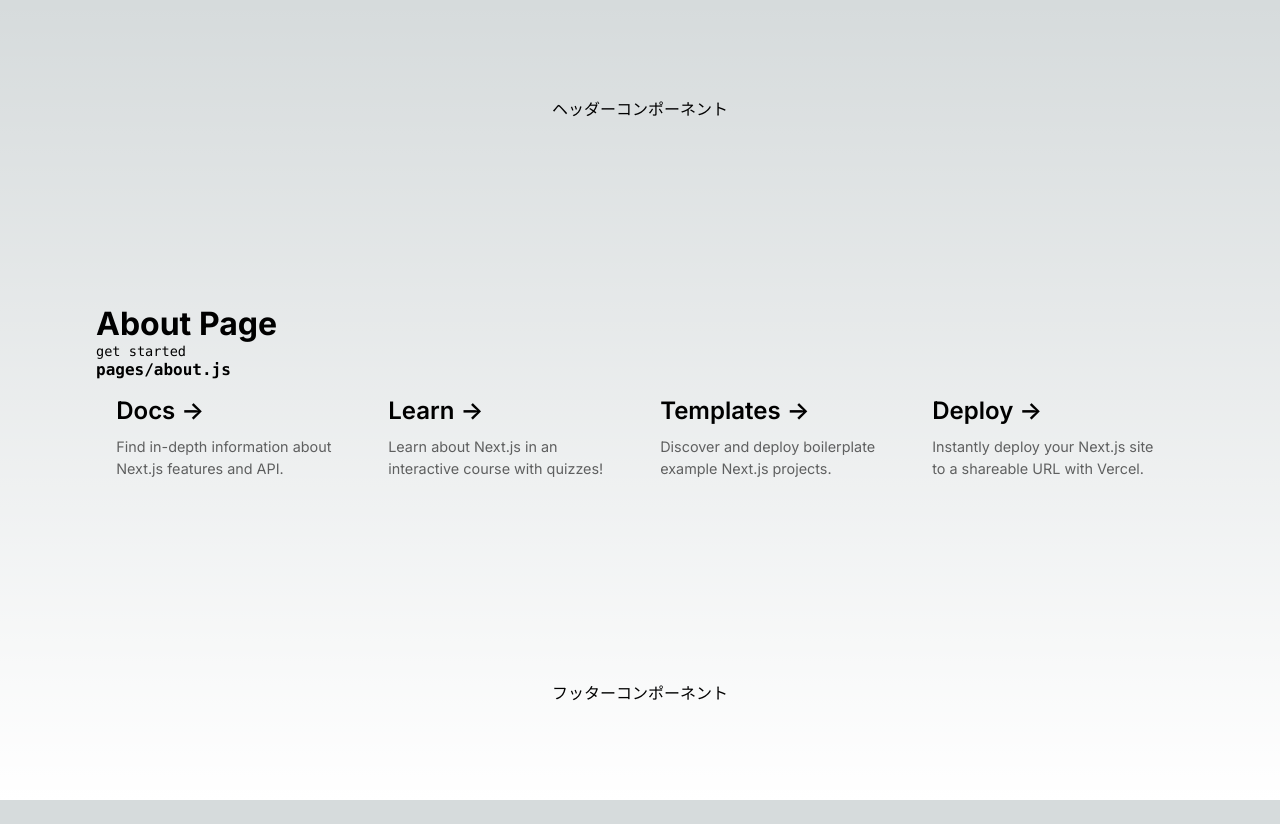
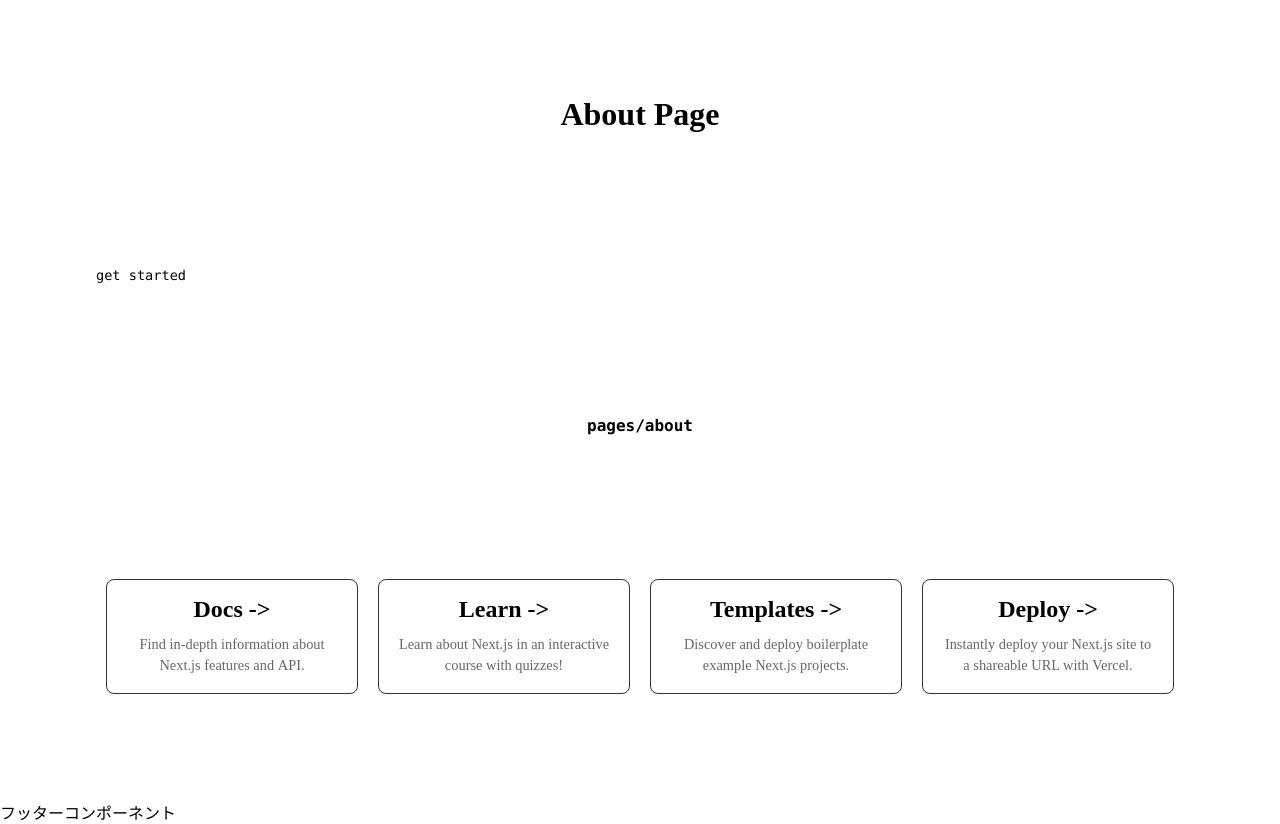
Before and after one commit to nobyn0312/LearnNextjs-react-kouza, a Next.js app: page /about in a window 1280 px wide. Before the commit the page ends 800 px from the top, so only its background shows below. Built offline with nearby package versions, Linux system fonts and the light colour scheme.

Commit message:
mainのコンポーネント化

```diff
--- a/components/Headline.js
+++ b/components/Headline.js
@@ -3,15 +3,13 @@ import styles from "@/styles/Home.module.css";
 
 
 export default function Headline(props) {
-  console.log(props)
   return (
     <>
     <h1 className={styles.title}>{props.page} Page</h1>
-
     <p className={styles.description}>
     get started
     </p>
-    <code className={styles.code}>pages/{props.page}.js</code>
+    <code className={styles.code}>pages/{props.children}</code>
     </>
   );
 }
--- /dev/null
+++ b/src/pages/Main.js
@@ -0,0 +1,19 @@
+import { Inter } from "next/font/google";
+import styles from "@/styles/Home.module.css";
+import Headline from "../../components/Headline";
+import Links from "../../components/Links";
+
+export function Main(props) {
+  return (
+    <>
+      <main className={styles.main}>
+      <Headline page={props.page}>
+        <code className={styles.code}>
+         {props.page}
+        </code>
+      </Headline>
+      <Links/>
+      </main>
+    </>
+  );
+}
--- a/src/pages/about.js
+++ b/src/pages/about.js
@@ -1,33 +1,18 @@
 import Head from "next/head";
-import Image from "next/image";
-import { Inter } from "next/font/google";
 import styles from "@/styles/Home.module.css";
 import { Footer } from "../../components/Footer";
 import { Header } from "../../components/Header";
-import Links from "../../components/Links";
-import Headline from "../../components/Headline";
-const inter = Inter({ subsets: ["latin"] });
+import { Main } from "./Main";
 
 export default function About() {
   return (
     <>
       <Head>
         <title>Create Next App</title>
-        <meta name="description" content="Generated by create next app" />
-        <meta name="viewport" content="width=device-width, initial-scale=1" />
         <link rel="icon" href="/favicon.ico" />
       </Head>
-      <main className={`${styles.main} ${inter.className}`}>
-        <Header />
-        <main>
-
-        <Headline page="about"/>
-
-          <Links />
-        </main>
-
-        <Footer />
-      </main>
+      <Main page="about" />
+      <Footer />
     </>
   );
 }
--- a/src/styles/Home.module.css
+++ b/src/styles/Home.module.css
@@ -44,6 +44,12 @@
   grid-template-columns: repeat(4, minmax(25%, auto));
   max-width: var(--max-width);
   width: 100%;
+}
+
+.grid a {
+  border: 1px solid #333;
+  border-radius: 8px;
+  margin: 10px;
 }
 
 .card {
--- a/src/styles/globals.css
+++ b/src/styles/globals.css
@@ -86,13 +86,13 @@ body {
 }
 
 body {
-  color: rgb(var(--foreground-rgb));
+  /* color: rgb(var(--foreground-rgb));
   background: linear-gradient(
       to bottom,
       transparent,
       rgb(var(--background-end-rgb))
     )
-    rgb(var(--background-start-rgb));
+    rgb(var(--background-start-rgb)); */
 }
 
 a {
@@ -100,8 +100,12 @@ a {
   text-decoration: none;
 }
 
-@media (prefers-color-scheme: dark) {
+/* @media (prefers-color-scheme: dark) {
   html {
     color-scheme: dark;
   }
+} */
+
+main{
+  text-align: center;
 }
```
Also changed, not shown: src/pages/index.js (+3 -17 lines).
